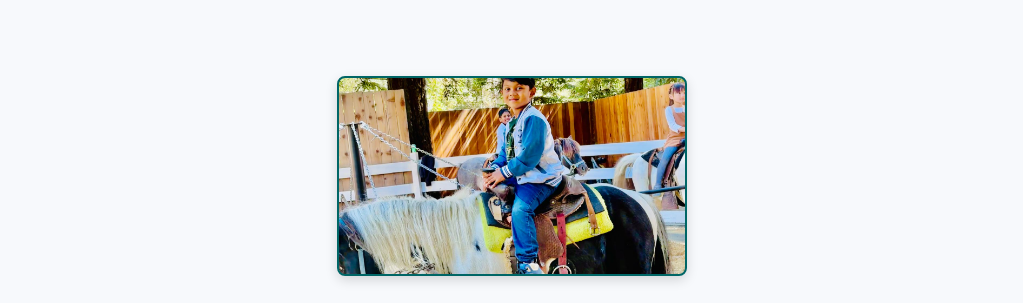
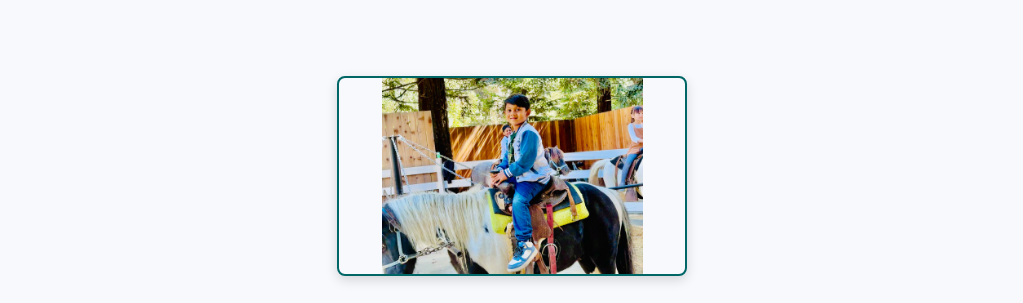
Before and after one commit to swatidhoke/ShoryaProfilePage, a plain HTML site: page index.html in a window 1280 px wide. Shown: the part 169-472 px from the top of the page, without its empty margins (128-1151 px from the left). Drawn offline with Linux system fonts and the light colour scheme.

Commit message:
Update index.html

```diff
--- a/index.html
+++ b/index.html
@@ -48,18 +48,17 @@
             color: #555;
         }
 
-        /* Profile Image Styling */
        .profile-image {
   width: 350px;
   max-width: 90%;
   height: 200px;
   margin: 30px auto;
-            background-image: url('main.jpeg');
-            /* Replace with your image path */
-            background-size: cover;
-            background-position: center;
-            border-radius: 8px;
-            box-shadow: 0 4px 12px rgba(0, 0, 0, 0.15);
+  background-image: url('main.jpeg'); /* Your image path */
+  background-size: contain; /* Ensures the entire image is visible without cropping */
+  background-repeat: no-repeat; /* Prevents repeating if image is smaller than container */
+  background-position: center; /* Centers the image */
+  border-radius: 8px; /* Keeps corners slightly rounded, remove if square is preferred */
+  box-shadow: 0 4px 12px rgba(0,0,0,0.15);
   border: 2px solid #006666;
 }
 
```
Lines whose indentation alone changed are shown as unchanged.
